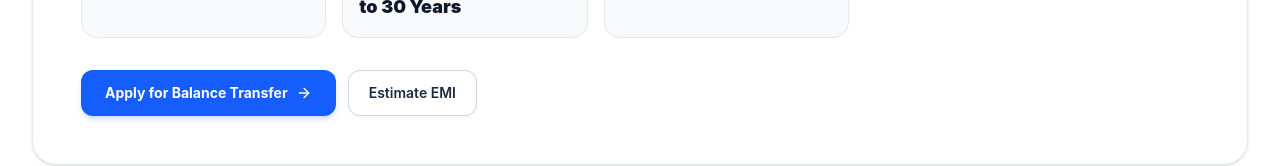
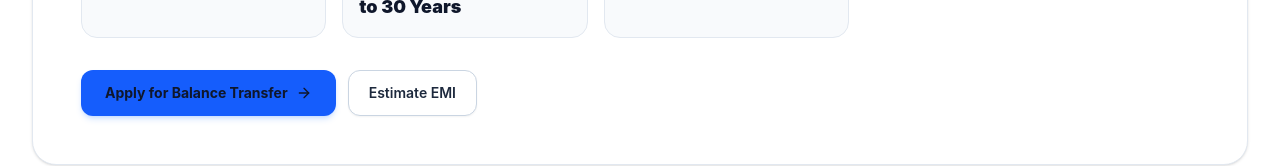
Before and after one commit to coder911i/ASHU-BHIAYA-CC-87Y876T545T-, a Next.js app: page /loans/balance-transfer in a window 1280 px wide. Shown: the part 501-667 px from the top of the page. Built offline with nearby package versions, Linux system fonts and the light colour scheme; no server answers; the database is empty.

Commit message:
Align public page contrast with refreshed light design system

```diff
--- a/app/loans/[slug]/page.tsx
+++ b/app/loans/[slug]/page.tsx
@@ -98,7 +98,7 @@ export default async function LoanDetailPage({
           <div className="pt-4 flex flex-wrap gap-3">
             <Link
               href={`/apply?service=loan&sub=${loan.slug}`}
-              className="inline-flex items-center gap-2 px-6 py-3 rounded-xl font-bold text-white bg-blue-600 hover:bg-blue-700 transition-all text-sm shadow-md shadow-blue-500/20"
+              className="inline-flex items-center gap-2 px-6 py-3 rounded-xl font-bold text-slate-900 bg-blue-600 hover:bg-blue-700 transition-all text-sm shadow-md shadow-blue-500/20"
             >
               <span>Apply for {loan.title}</span>
               <ArrowRight className="w-4 h-4" />
@@ -199,7 +199,7 @@ export default async function LoanDetailPage({
       </div>
 
       {/* Conversion Banner */}
-      <div className="p-8 rounded-3xl bg-blue-600 text-white text-center space-y-4 shadow-xl shadow-blue-500/20">
+      <div className="p-8 rounded-3xl bg-blue-600 text-slate-900 text-center space-y-4 shadow-xl shadow-blue-500/20">
         <h3 className="text-2xl font-black">Need Personalised Advice for {loan.title}?</h3>
         <p className="text-xs sm:text-sm text-blue-100 max-w-lg mx-auto">
           Share your requirements. An authorised coordinator will assist in file structuring and multi-lender positioning.
```
